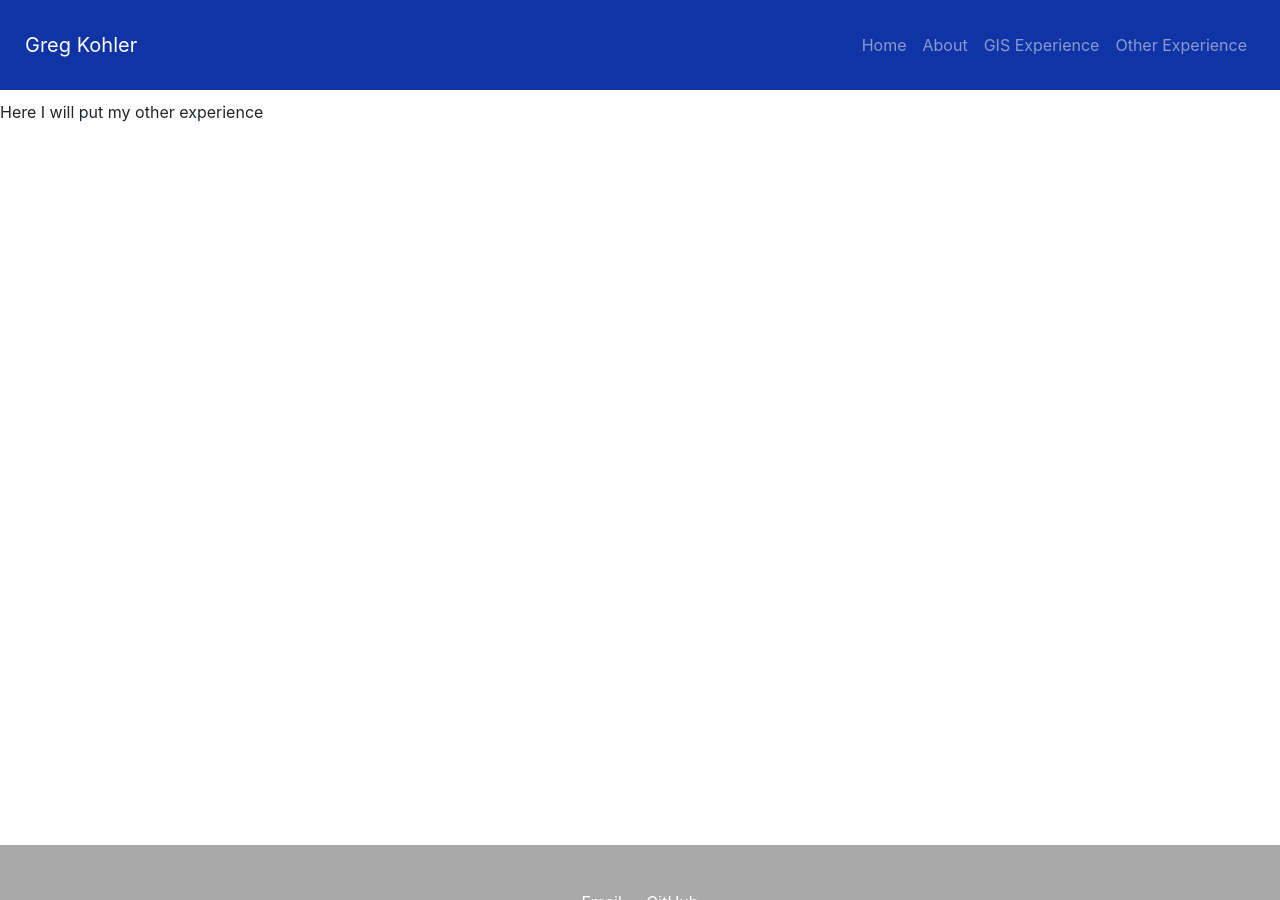
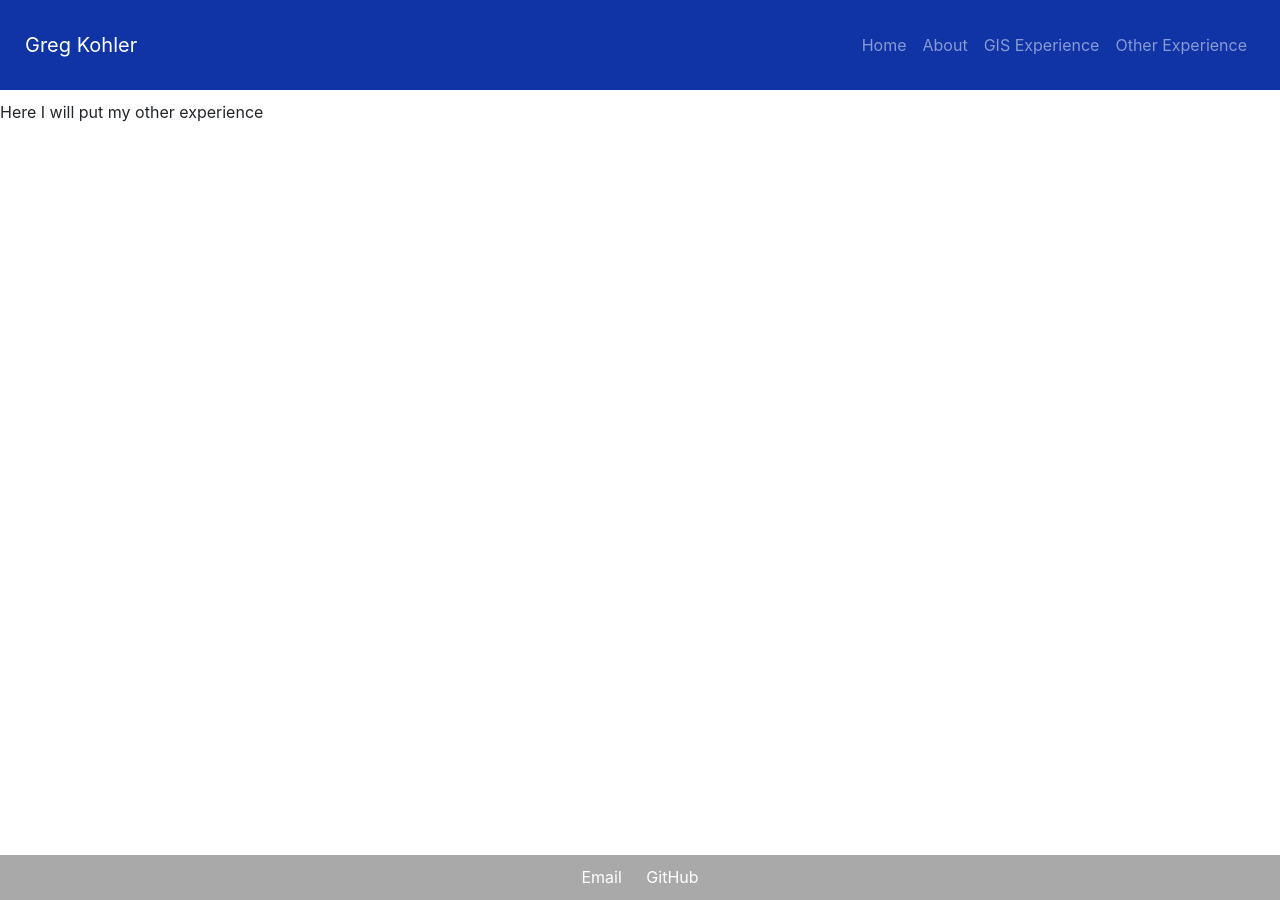
Before and after one commit to greg-kohler/myportfolio, a Jekyll site: the page built from experience.html, in a window 1280 px wide. Built offline with Jekyll 4.4.1, drawn with Linux system fonts in a browser that asks for light colours.

Commit message:
Update master.html

```diff
--- a/_layouts/master.html
+++ b/_layouts/master.html
@@ -31,8 +31,8 @@
             position: fixed;
             width: 100%;
             bottom: 0;
-	    padding-top: 5vh;
 	    height: 5vh;
+	    margin-top: 5vh;
         }
         .footer-content {
             display: inline-block;
```
